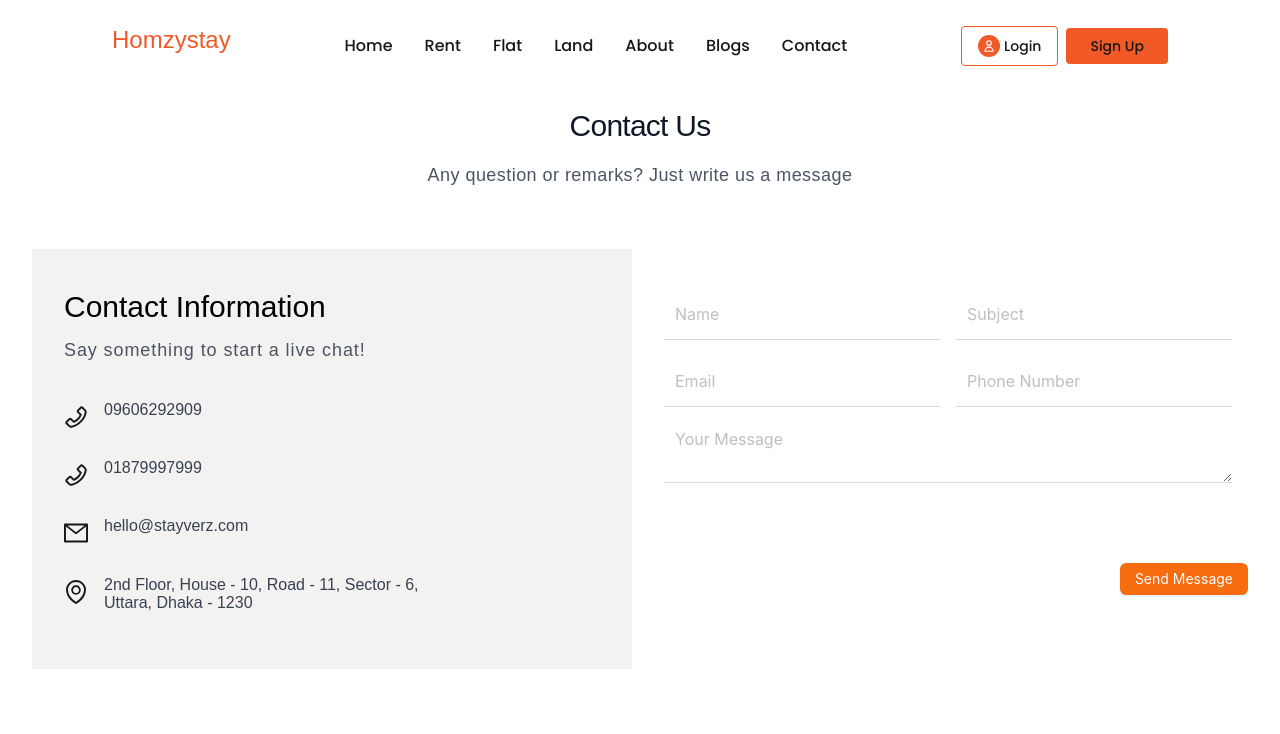
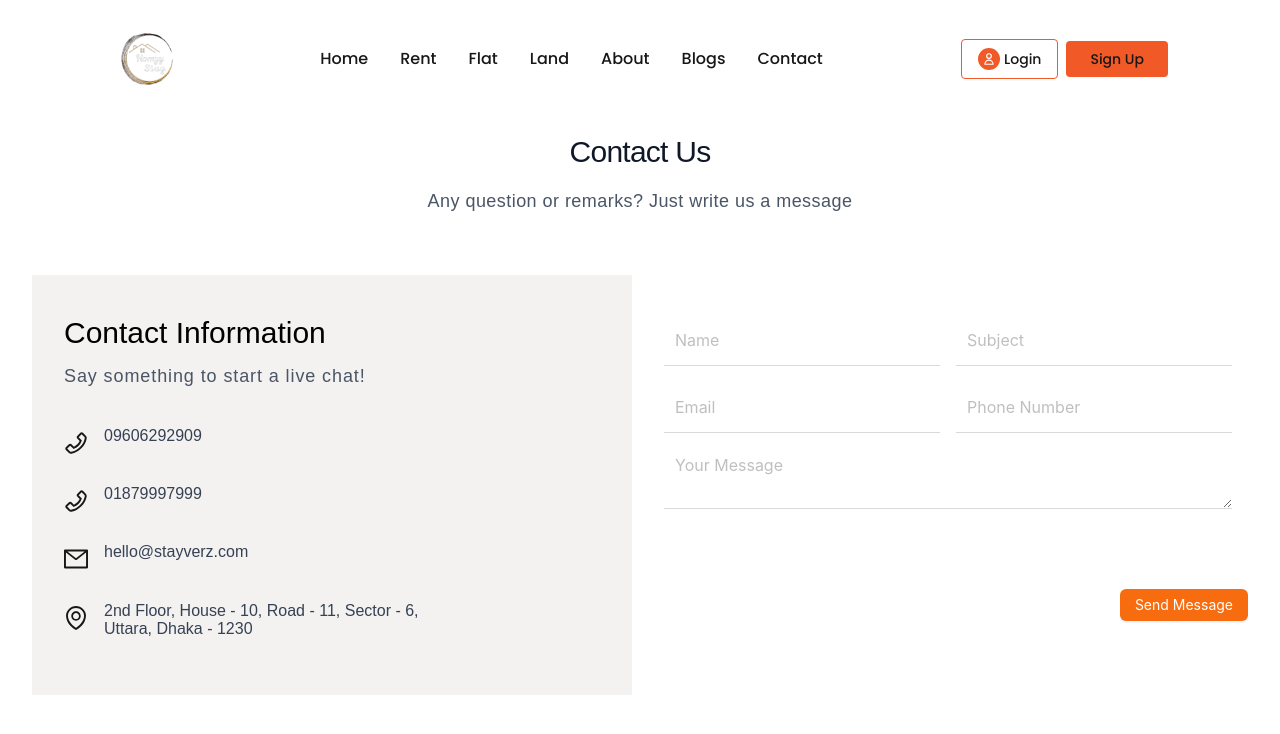
Before and after one commit to abdullah-okobiz/property-rental-client, a Next.js app: page /contact in a window 1280 px wide. Shown: the top 734 px of the page. Built offline with nearby package versions, Linux system fonts and the light colour scheme; no server answers.

Commit message:
add company logo

```diff
--- a/src/components/header/Navbar/Navbar.tsx
+++ b/src/components/header/Navbar/Navbar.tsx
@@ -1,17 +1,17 @@
 import React from "react";
-// import logo from "@/assets/logo/stayverz.png";
-// import Image from "next/image";
+import logo from "@/assets/logo/stayverz.png";
+import Image from "next/image";
 import { menuList } from "@/utilits/menuList";
 import Link from "next/link";
 import { HiOutlineUser } from "react-icons/hi";
 import { poppins } from "@/app/font";
 const Navbar = () => {
   return (
-    <div className="Container py-6">
+    <div className="Container py-4 md:py-6">
       <div className="flex items-center justify-between">
         <div>
-          {/* <Image src={logo} alt="logo" width={120} height={120} /> */}
-          <h2 className="text-2xl font-semibold text-[#F15927]">Homzystay</h2>
+          <Image src={logo} alt="logo" width={120} height={120} className="w-[80px] md:w-[70px] " />
+          {/* <h2 className="text-2xl font-semibold text-[#F15927]">Homzystay</h2> */}
         </div>
 
         <div className="lg:flex hidden items-center justify-center xl:gap-8 gap-6">
```
Also changed, not shown: src/assets/logo/stayverz.png, src/assets/logo/stayverzz.png (added).
